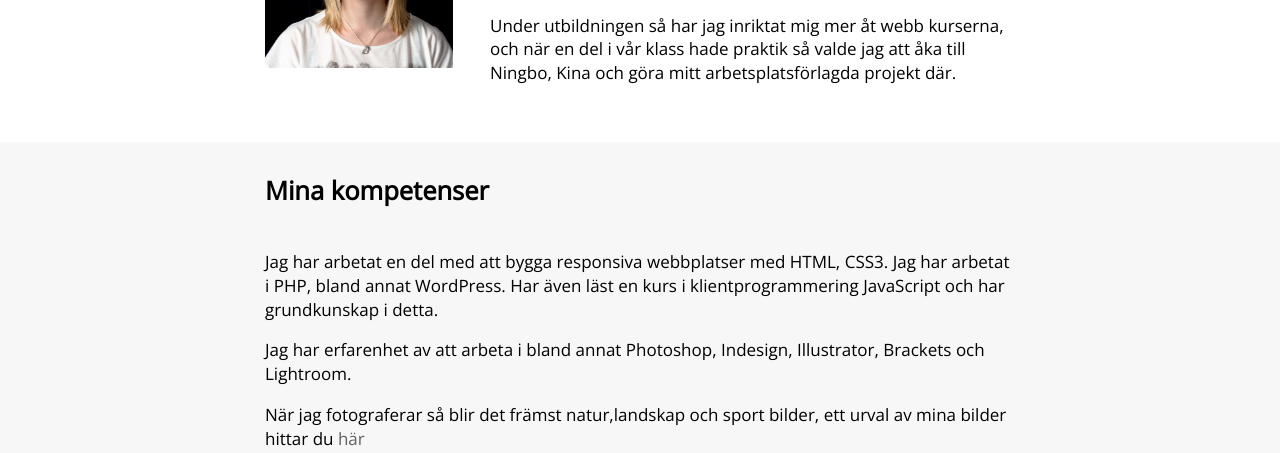
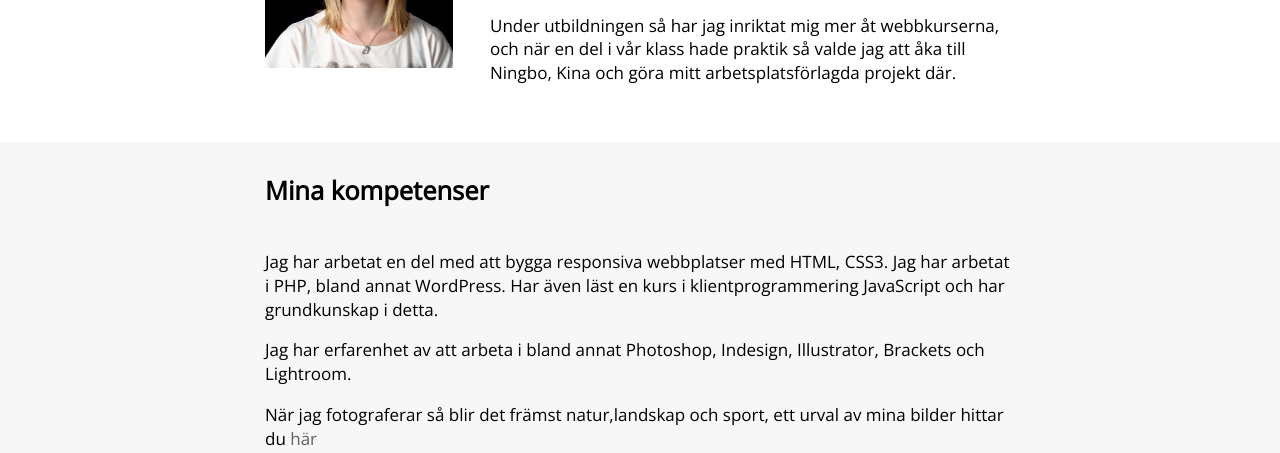
Before and after one commit to josefinenilsson/My-portfolio, a plain HTML site: page index.html in a window 1280 px wide. Shown: the part 347-800 px from the top of the page. Drawn offline with nearby package versions, Linux system fonts and the light colour scheme.

Commit message:
Småfixar

```diff
--- a/index.html
+++ b/index.html
@@ -32,7 +32,7 @@
                 <div class="about_me">
                     <p>Jag är en tjej på 22 år som på fritiden tränar konståkning och tycker om att fotografera och spela musik.</p>
                     <p>Jag har läst Grafisk design och Webbutveckling samt kandidatpåbyggnad inom informatik på Högskolan i Jönköping och avslutade studierna i våras.</p>
-                    <p>Under utbildningen så har jag inriktat mig mer åt webb kurserna, och när en del i vår klass hade praktik så valde jag att åka till Ningbo, Kina och göra mitt arbetsplatsförlagda projekt där.</p>
+                    <p>Under utbildningen så har jag inriktat mig mer åt webbkurserna, och när en del i vår klass hade praktik så valde jag att åka till Ningbo, Kina och göra mitt arbetsplatsförlagda projekt där.</p>
                 </div>
             </div>
             <div class="about_background">
@@ -44,7 +44,7 @@
         detta.</p>
                         <p>Jag har erfarenhet av att arbeta i bland annat Photoshop, Indesign, Illustrator, Brackets och Lightroom.
         </p>
-                        <p>När jag fotograferar så blir det främst natur,landskap och sport bilder, ett urval av mina bilder hittar du <a target="_blank" href="//www.flickr.com/photos/josefinenilsson/">här</a></p>
+                        <p>När jag fotograferar så blir det främst natur,landskap och sport, ett urval av mina bilder hittar du <a target="_blank" href="//www.flickr.com/photos/josefinenilsson/">här</a></p>
                     </div>
                 </div>
             </div>
```
